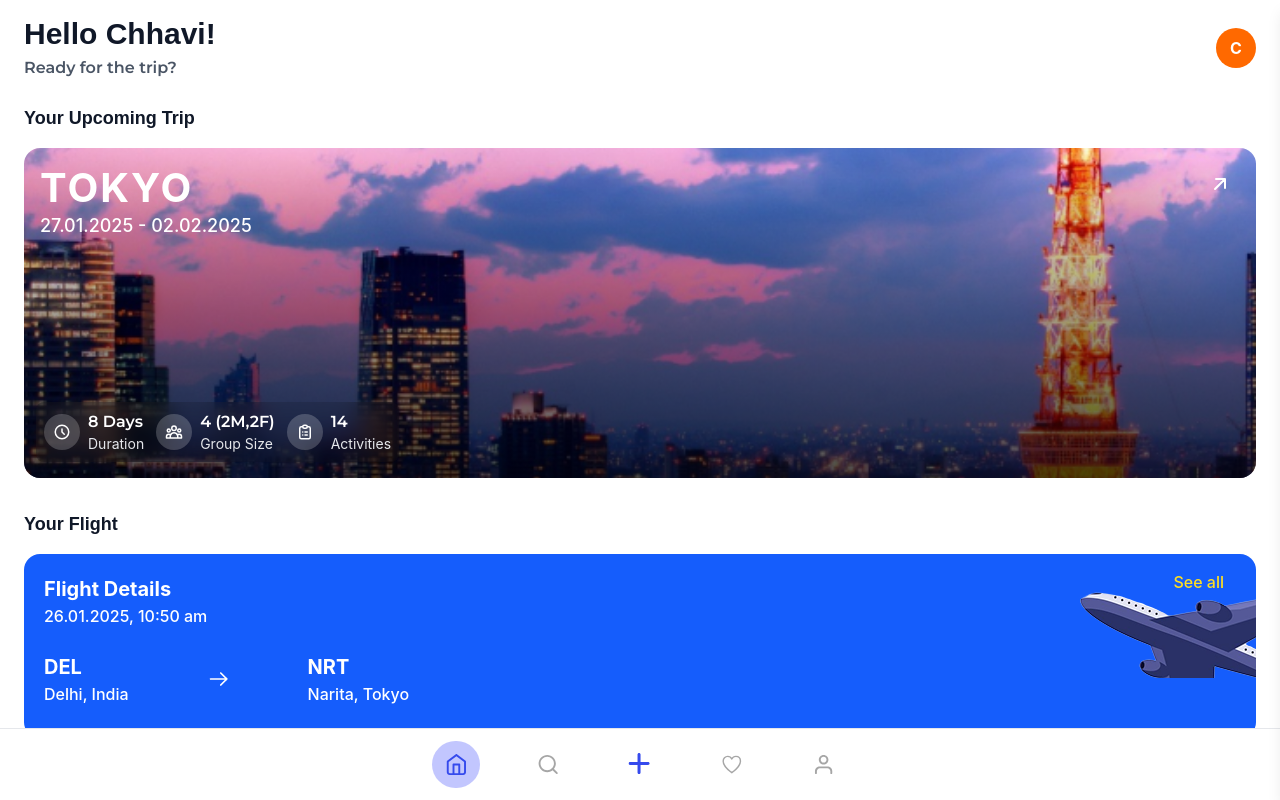
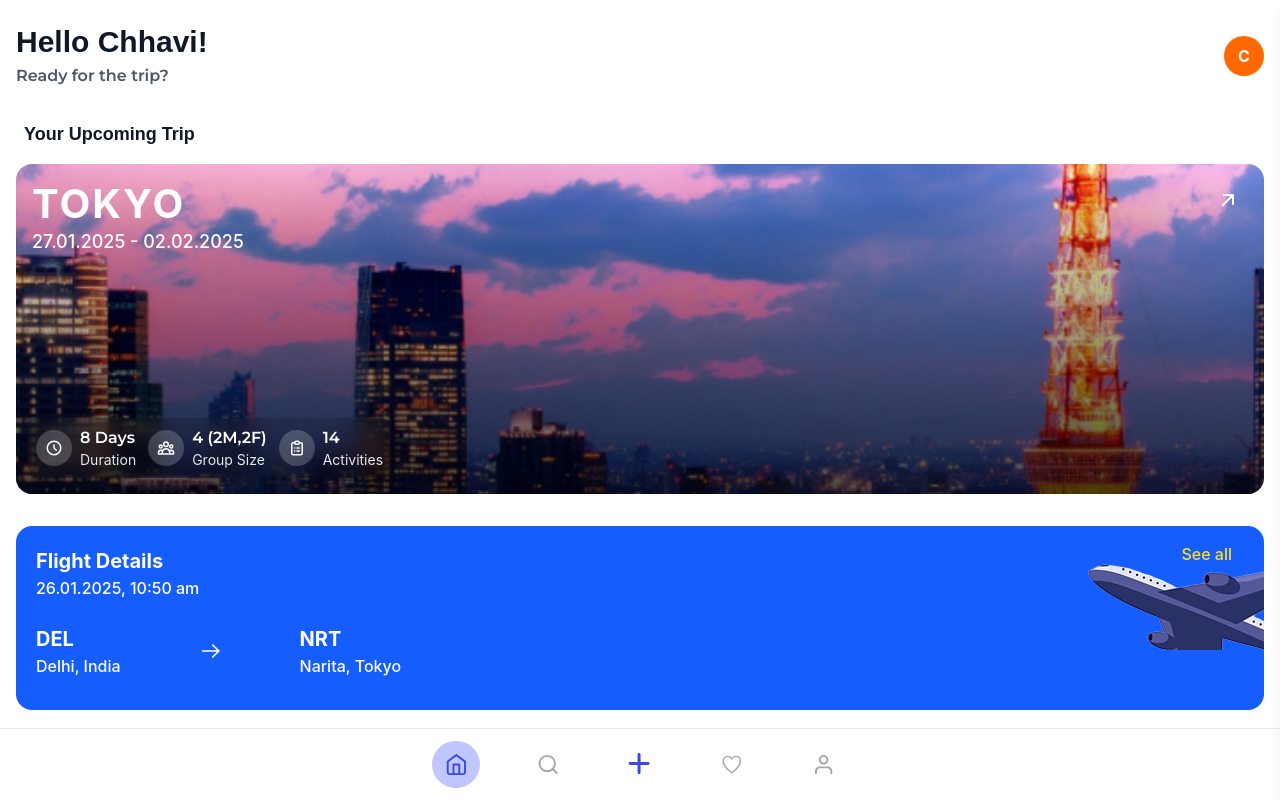
Before and after one commit to ashokkumar272/Travel_Itinerary, a React (Vite) app in the folder frontend/: page / in a window 1280 px wide. Both pictures are taken after a click on the button "Continue". Shown: the top 800 px of the page. Built offline with nearby package versions, Linux system fonts and the light colour scheme.

Commit message:
Improved padding

```diff
--- a/frontend/src/components/DateSelector.jsx
+++ b/frontend/src/components/DateSelector.jsx
@@ -143,7 +143,7 @@ const DateSelector = ({
           </div>
         </div>
       </div>
-      <div className="flex flex-wrap gap-2 sm:gap-4 items-center mt-3 sm:mt-4">
+      <div className="flex flex-wrap gap-6 sm:gap-8 items-center mt-3 sm:mt-4">
         {/* Selected date indicator */}
         <div
           className={`flex items-center gap-1 sm:gap-2 rounded-full py-1 px-2 sm:px-3 ${
--- a/frontend/src/pages/HomePage.jsx
+++ b/frontend/src/pages/HomePage.jsx
@@ -113,7 +113,7 @@ const HomePage = ({ darkMode }) => {
   return (
     <div className={`flex flex-col min-h-screen ${darkMode ? 'bg-[#0B0809] text-white' : 'bg-white text-gray-900'}`}>
       {/* Top section with greeting and profile */}
-      <div className="px-6 py-4">
+      <div className="px-4 py-6">
         <div className="flex justify-between items-center">
           <div>
             <h1 className="text-2xl sm:text-3xl font-bold font-mont">Hello Chhavi!</h1>
@@ -128,10 +128,10 @@ const HomePage = ({ darkMode }) => {
       </div>
 
       {/* Main content area */}
-      <div className="flex-1 px-6 pt-2 pb-24"> {/* Extra bottom padding for navbar */}
+      <div className="flex-1 px-4 pt-2 pb-24"> {/* Extra bottom padding for navbar */}
         {/* Upcoming Trips */}
         <div className="mb-8">
-          <h2 className="text-lg font-semibold mb-4 font-mont">Your Upcoming Trip</h2>
+          <h2 className="text-lg px-2 font-semibold mb-4 font-mont">Your Upcoming Trip</h2>
           <div className="space-y-6">
             {upcomingTrips.map((trip) => (
               <TripCard
@@ -151,7 +151,6 @@ const HomePage = ({ darkMode }) => {
 
         {/* Flight Details */}
         <div className="mb-8">
-          <h2 className="text-lg font-semibold mb-4 font-mont">Your Flight</h2>
           <FlightCard
             flightDate="2025-01-26"
             departureTime="10:50 am"
@@ -168,11 +167,11 @@ const HomePage = ({ darkMode }) => {
 
         {/* Hotel Bookings */}
         <div className="mb-8">
-          <div className="flex justify-between items-center mb-4">
-            <h2 className="text-lg font-semibold font-mont">Accommodation</h2>
+          <div className="flex justify-between items-center mb-2">
+            <h2 className="text-lg px-2 font-semibold mb-2 font-mont">Accommodation</h2>
             <a href="#" className={`underline ${darkMode ? 'text-[#C4FF3C]' : 'text-blue-600'} font-medium`}>See all</a>
           </div>
-          <div className="overflow-x-auto -mx-6 px-6 pb-2">
+          <div className="overflow-x-auto -mx-4 px-4 pb-2">
             <div className="flex gap-4 min-w-max">
               {hotelBookings.map((hotel) => (
                 <HotelBookingCard
@@ -194,7 +193,7 @@ const HomePage = ({ darkMode }) => {
         {/* Activities section with DateSelector */}
         <div className="mb-6">
           <div className="flex justify-between items-center mb-4">
-            <h2 className="text-lg font-semibold font-mont">Activities</h2>
+            <h2 className="text-lg px-2 font-semibold font-mont">Activities</h2>
             <a href="#" className={`underline ${darkMode ? 'text-[#C4FF3C]' : 'text-blue-600'} font-medium`}>See all</a>
           </div>
           <DateSelector
```
